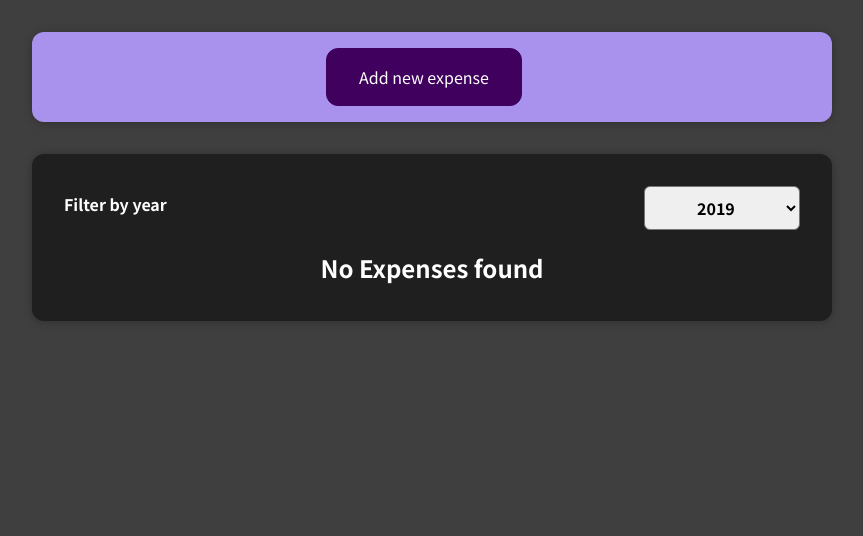
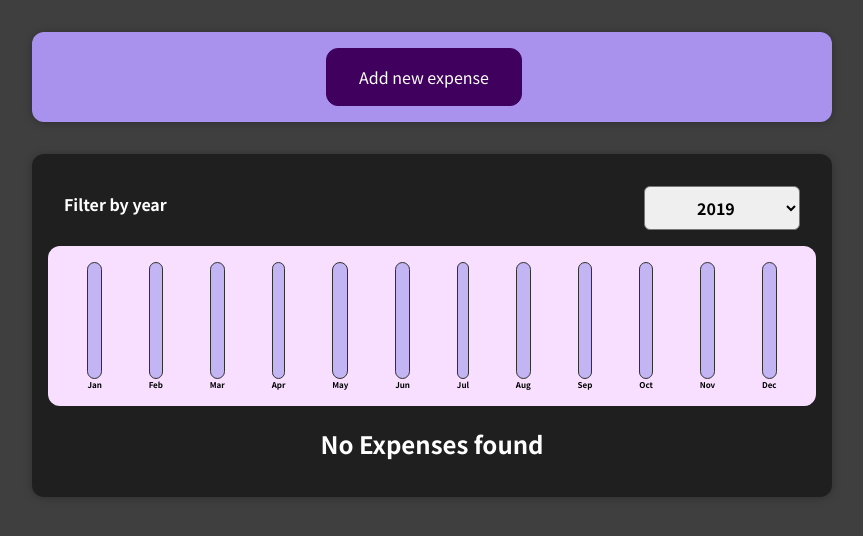
Before and after one commit to prateekS44/first-react-project, a React (Create React App) app: page / in a window 1280 px wide. Shown: the top 536 px of the page, without its empty margins (208-1071 px from the left). Built offline with nearby package versions, Linux system fonts and the light colour scheme.

Commit message:
Charts added and used in Expense chart

```diff
--- a/package.json
+++ b/package.json
@@ -8,7 +8,7 @@
     "@testing-library/user-event": "^12.5.0",
     "react": "^18.0.0",
     "react-dom": "^18.0.0",
-    "react-scripts": "4.0.1",
+    "react-scripts": "^5.0.1",
     "web-vitals": "^0.2.4"
   },
   "scripts": {
--- /dev/null
+++ b/src/components/Chart/Chart.css
@@ -0,0 +1,9 @@
+.chart {
+  padding: 1rem;
+  border-radius: 12px;
+  background-color: #f8dfff;
+  text-align: center;
+  display: flex;
+  justify-content: space-around;
+  height: 10rem;
+}
--- /dev/null
+++ b/src/components/Chart/Chart.js
@@ -0,0 +1,22 @@
+import React from "react";
+
+import ChartBar from "./ChartBar";
+import "./Chart.css";
+
+const Chart = (props) => {
+  const maxValue = Math.max(...props.dataPoints.map(dataPoint => dataPoint.value))
+  return (
+    <div className="chart">
+      {props.dataPoints.map((dataPoint) => (
+        <ChartBar
+          key={dataPoint.label}
+          value={dataPoint.value}
+          maxValue={maxValue}
+          label={dataPoint.label}
+        />
+      ))}
+    </div>
+  );
+};
+
+export default Chart;
--- /dev/null
+++ b/src/components/Chart/ChartBar.css
@@ -0,0 +1,30 @@
+.chart-bar {
+  height: 100%;
+  display: flex;
+  flex-direction: column;
+  align-items: center;
+}
+
+.chart-bar__inner {
+  height: 100%;
+  width: 100%;
+  border: 1px solid #313131;
+  border-radius: 12px;
+  background-color: #c3b4f3;
+  overflow: hidden;
+  display: flex;
+  flex-direction: column;
+  justify-content: flex-end;
+}
+
+.chart-bar__fill {
+  background-color: #4826b9;
+  width: 100%;
+  transition: all 0.3s ease-out;
+}
+
+.chart-bar__label {
+  font-weight: bold;
+  font-size: 0.5rem;
+  text-align: center;
+}
--- /dev/null
+++ b/src/components/Chart/ChartBar.js
@@ -0,0 +1,22 @@
+import React from "react";
+
+import "./ChartBar.css";
+
+const ChartBar = (props) => {
+  let barFillHeight = '0%';
+
+  if(props.maxValue > 0) {
+      barFillHeight = Math.round((props.value / props.maxValue) * 100) + '%';
+  }
+
+  return (
+    <div className="chart-bar">
+      <div className="chart-bar__inner">
+        <div className="chart-bar__fill" style={{height: barFillHeight}}></div>
+      </div>
+      <div className="chart-bar__label">{props.label}</div>
+    </div>
+  );
+};
+
+export default ChartBar;
--- /dev/null
+++ b/src/components/Expenses/ExpenseCharts.js
@@ -0,0 +1,33 @@
+import React from "react";
+
+import Chart from "../Chart/Chart";
+
+const ExpenseCharts = (props) => {
+  const expenseChartData = [
+    { label: "Jan", value: 0 },
+    { label: "Feb", value: 0 },
+    { label: "Mar", value: 0 },
+    { label: "Apr", value: 0 },
+    { label: "May", value: 0 },
+    { label: "Jun", value: 0 },
+    { label: "Jul", value: 0 },
+    { label: "Aug", value: 0 },
+    { label: "Sep", value: 0 },
+    { label: "Oct", value: 0 },
+    { label: "Nov", value: 0 },
+    { label: "Dec", value: 0 },
+  ];
+
+  for (let expense of props.items) {
+    const monthOfExpense = expense.date.getMonth();
+    expenseChartData[monthOfExpense].value += expense.amount;
+  }
+
+  return (
+    <div>
+     <Chart dataPoints={expenseChartData}></Chart>
+    </div>
+  );
+};
+
+export default ExpenseCharts;
--- a/src/components/Expenses/Expenses.js
+++ b/src/components/Expenses/Expenses.js
@@ -4,6 +4,7 @@
 import ExpenseFilter from "./ExpenseFilter";
 import ExpenseList from "./ExpensesList";
 import Card from "../UI/Card";
+import ExpenseCharts from "./ExpenseCharts";
 
 const Expenses = (props) => {
   const { expenses } = props;
@@ -24,6 +25,7 @@
           filterValue={selectedExpenseYear}
           onFilterChange={filterChangeHandler}
         />
+        <ExpenseCharts items={filteredExpenses}/>
         <ExpenseList items={filteredExpenses} />
       </Card>
     </div>
```
Also changed, not shown: 2 other files (tests, documents, lock files or other folders).
